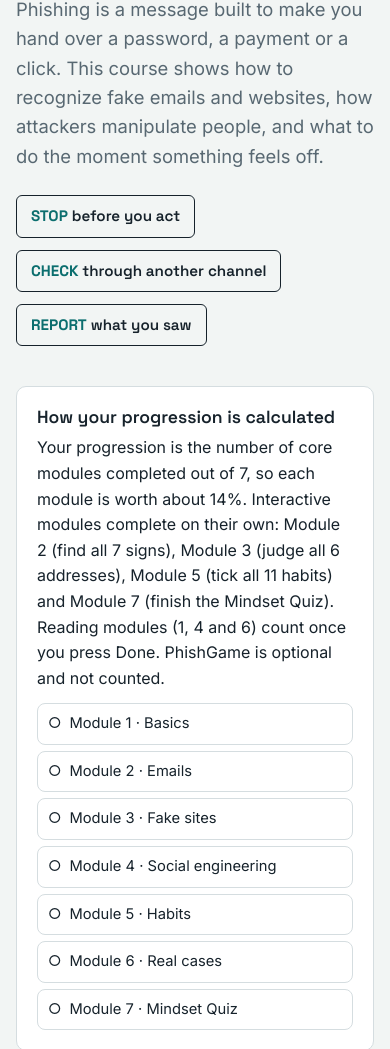
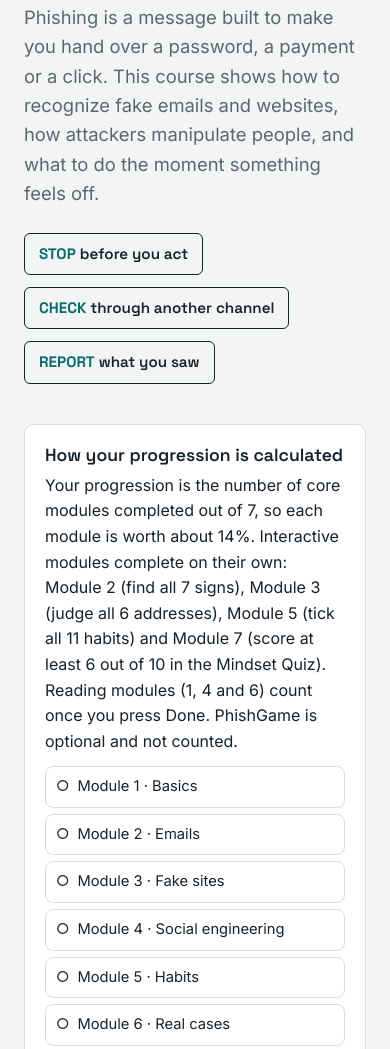
Before and after one commit to PROONGIT/CodeAlpha_Phishing-Awareness-and-IDS-Setup, a plain HTML site: page index.html in a window 390 px wide. Shown: the part 430-1479 px from the top of the page. Drawn offline with Linux system fonts and the light colour scheme.

Commit message:
Update Mindset Quiz instructions and styles

```diff
--- a/index.html
+++ b/index.html
@@ -1,4 +1,3 @@
-<!doctype html><html><head><meta charset=utf8><meta name=viewport content="width=device-width,initial-scale=1,viewport-fit=cover"><style>:root{color-scheme:light;box-sizing:border-box;padding-top:env(safe-area-inset-top,0px);padding-bottom:env(safe-area-inset-bottom,0px)}html{scroll-padding-top:env(safe-area-inset-top,0px)}body{margin:0;padding:0;font:14px -apple-system,BlinkMacSystemFont,sans-serif;background:#fff;color:#000}img{max-width:100%}[hidden]:not([hidden=until-found i]){display:none!important}</style></head><body>
 <title>Spot the Phish</title>
 <meta name="claude:viewport-fit-sides" content="cover">
 <link rel="stylesheet" href="https://fonts.googleapis.com/css2?family=Inter:wght@400;500;600&family=JetBrains+Mono:wght@400;500&family=Space+Grotesk:wght@500;600;700&display=swap">
@@ -76,6 +75,7 @@ section{padding:48px 0;border-top:1px solid var(--line);display:grid;gap:20px}
 .pill{display:inline-block;font-size:.72rem;font-weight:600;padding:2px 8px;border-radius:99px;background:var(--accent-soft);color:var(--accent);letter-spacing:.03em}
 .pill.bad{background:var(--bad-bg);color:var(--bad)}
 .note{background:var(--warn-bg);color:var(--warn);padding:12px 14px;border-radius:8px;font-size:.9rem}
+.okbox{background:var(--good-bg);color:var(--good);padding:12px 14px;border-radius:8px;font-size:.9rem}
 
 .mail{background:var(--surface);border:1px solid var(--line);border-radius:10px;overflow:hidden}
 .mail-h{padding:14px 18px;border-bottom:1px solid var(--line);display:grid;gap:4px;font-size:.9rem;background:var(--code)}
@@ -310,22 +310,22 @@ t_pre_h:"Pretexting",
 t_pre_p:"Many attacks start with a made-up scenario, the <i>pretext</i>: a new employee who 'lost access', an auditor who 'needs the figures', a supplier whose 'bank changed'. Attackers research names, titles and tools on LinkedIn, company sites and social media so the story sounds right. A detailed, plausible story is not proof of identity.",
 b_title:"Habits that keep you safe",b_intro:"Tick each habit once you have it or decide to adopt it today.",b_count:"{n} of {m} habits adopted",
 c_title:"Real-world cases",c_intro:"These incidents were widely reported. Details are summarized, and the pattern matters more than the numbers.",c_lesson:"Lesson:",
-q_title:"Mindset Quiz",q_intro:"Ten scenario questions, always the same and in the same order, so you can get familiar with them. You get the explanation after every answer.",
+q_title:"Mindset Quiz",q_intro:"Ten scenario questions, always the same and in the same order, so you can get familiar with them. You get the explanation after every answer. Score at least 6 out of 10 to validate this module.",
 q_qn:"Question {i} of {n}",q_score:"Score {s}",q_next:"Next question",q_see:"See results",q_ok:"Correct. ",q_no:"Not this one. ",
 q_res:"Result",q_v1:"Strong instincts. Keep applying the stop, check, report routine.",q_v2:"Solid base. Revisit the modules behind the questions you missed.",q_v3:"Worth another pass through modules 2 to 5, then retry.",
-q_rev:"Review",q_miss:"Missed",q_perfect:"You answered every question correctly.",q_retry:"Try again",q_more:"Want to go further? Try PhishGame below.",q_goto:"Go to PhishGame",
+q_rev:"Review",q_miss:"Missed",q_perfect:"You answered every question correctly.",q_pass:"Module validated. It now counts in your progression.",q_fail:"You need at least 6 out of 10 to validate this module and count it in your progression. Review the explanations, then try again.",q_retry:"Try again",q_more:"Want to go further? Try PhishGame below.",q_goto:"Go to PhishGame",
 mod8x:"",
 g_intro:"Go further with 50 extra questions. Each session deals a random set of 10 questions per round, in a new order. Score more than 50% (at least 6 out of 10) to unlock the next round. There are 5 rounds, and no question repeats within a session.",
 prog:"Your progression",prog_how:"How is it calculated?",
 pc_h:"How your progression is calculated",
-pc_p:"Your progression is the number of core modules completed out of 7, so each module is worth about 14%. Interactive modules complete on their own: Module 2 (find all 7 signs), Module 3 (judge all 6 addresses), Module 5 (tick all 11 habits) and Module 7 (finish the Mindset Quiz). Reading modules (1, 4 and 6) count once you press Done. PhishGame is optional and not counted.",
+pc_p:"Your progression is the number of core modules completed out of 7, so each module is worth about 14%. Interactive modules complete on their own: Module 2 (find all 7 signs), Module 3 (judge all 6 addresses), Module 5 (tick all 11 habits) and Module 7 (score at least 6 out of 10 in the Mindset Quiz). Reading modules (1, 4 and 6) count once you press Done. PhishGame is optional and not counted.",
 done_off:"Mark as done",done_on:"Done ✓",done_hint:"Finished reading? Press Done to count this module in your progression.",
 g_play:"Play Game",g_r1:"50 questions in the bank, 10 per round",g_r2:"5 rounds, from Round 1 to Round 5",g_r3:"More than 50% to unlock the next round",g_r4:"Options and questions are shuffled in every new session",
 g_round:"Round {r} of 5",g_q:"Question {i} of 10",g_rs:"Round score {s}",g_tot:"Total {t}",
 g_done:"Round {r} complete: {s} / 10",g_unlock:"You unlocked Round {n}.",g_start:"Start Round {n}",
 g_over:"Session over. You needed at least 6 out of 10 to continue. Total: {t} correct answers over {k} round(s). A new session deals a fresh random set.",
 g_new:"New session",g_win_h:"PhishGame complete",g_win:"You cleared all 5 rounds with {t} / 50 correct answers. You are ready to help others spot the phish.",g_again:"Play again",g_review:"Questions to review",
-foot:"Sample senders, banks and addresses in this course are fictional. If you think a message is phishing, report it to your IT or security team through their official channel, and report scams involving mobile money to your operator.\(C) AZIAGBGEDO KOKOU SODJINE, IT Security Engineer, CC BY-NC."
+foot:"Sample senders, banks and addresses in this course are fictional. If you think a message is phishing, report it to your IT or security team through their official channel, and report scams involving mobile money to your operator."
 },fr:{
 n_intro:"Les bases",n_email:"E-mails",n_sites:"Faux sites",n_tactics:"Ingénierie sociale",n_habits:"Habitudes",n_cases:"Cas réels",n_quiz:"Quiz Mindset",n_game:"PhishGame",
 h_label:"Formation de sensibilisation à la sécurité · environ 25 minutes",h_title:"Repérez l'hameçon avant qu'il ne vous attrape.",
@@ -356,21 +356,21 @@ t_pre_h:"Prétexte (pretexting)",
 t_pre_p:"Beaucoup d'attaques commencent par un scénario inventé, le <i>prétexte</i> : un nouvel employé qui a « perdu son accès », un auditeur qui « a besoin des chiffres », un fournisseur dont la « banque a changé ». Les attaquants se renseignent sur les noms, fonctions et outils via LinkedIn, les sites d'entreprise et les réseaux sociaux pour que l'histoire sonne juste. Une histoire détaillée et plausible n'est pas une preuve d'identité.",
 b_title:"Les habitudes qui vous protègent",b_intro:"Cochez chaque habitude lorsque vous l'avez ou décidez de l'adopter dès aujourd'hui.",b_count:"{n} habitudes sur {m} adoptées",
 c_title:"Cas réels",c_intro:"Ces incidents ont été largement relayés. Les faits sont résumés : le schéma compte plus que les chiffres.",c_lesson:"Leçon :",
-q_title:"Quiz Mindset",q_intro:"Dix questions de mise en situation, toujours les mêmes et dans le même ordre, pour vous permettre de vous familiariser. Une explication suit chaque réponse.",
+q_title:"Quiz Mindset",q_intro:"Dix questions de mise en situation, toujours les mêmes et dans le même ordre, pour vous permettre de vous familiariser. Une explication suit chaque réponse. Obtenez au moins 6 sur 10 pour valider ce module.",
 q_qn:"Question {i} sur {n}",q_score:"Score {s}",q_next:"Question suivante",q_see:"Voir les résultats",q_ok:"Exact. ",q_no:"Pas celle-ci. ",
 q_res:"Résultat",q_v1:"Excellents réflexes. Continuez d'appliquer la routine stop, vérifier, signaler.",q_v2:"Bonne base. Revoyez les modules liés aux questions manquées.",q_v3:"Reprenez les modules 2 à 5, puis réessayez.",
-q_rev:"À revoir",q_miss:"Manquée",q_perfect:"Vous avez répondu juste à toutes les questions.",q_retry:"Réessayer",q_more:"Envie d'aller plus loin ? Essayez PhishGame ci-dessous.",q_goto:"Aller à PhishGame",
+q_rev:"À revoir",q_miss:"Manquée",q_perfect:"Vous avez répondu juste à toutes les questions.",q_pass:"Module validé. Il compte désormais dans votre progression.",q_fail:"Il faut au moins 6 sur 10 pour valider ce module et le compter dans votre progression. Relisez les explications, puis réessayez.",q_retry:"Réessayer",q_more:"Envie d'aller plus loin ? Essayez PhishGame ci-dessous.",q_goto:"Aller à PhishGame",
 g_intro:"Allez plus loin avec 50 questions supplémentaires. Chaque session distribue au hasard 10 questions par manche, dans un nouvel ordre. Obtenez plus de 50 % (au moins 6 sur 10) pour débloquer la manche suivante. Il y a 5 manches, et aucune question ne se répète au cours d'une session.",
 prog:"Votre progression",prog_how:"Comment est-elle calculée ?",
 pc_h:"Comment votre progression est calculée",
-pc_p:"Votre progression correspond au nombre de modules essentiels terminés sur 7, soit environ 14 % par module. Les modules interactifs se valident d'eux-mêmes : Module 2 (trouver les 7 signes), Module 3 (juger les 6 adresses), Module 5 (cocher les 11 habitudes) et Module 7 (terminer le Quiz Mindset). Les modules de lecture (1, 4 et 6) comptent dès que vous appuyez sur Terminé. PhishGame est facultatif et n'est pas compté.",
+pc_p:"Votre progression correspond au nombre de modules essentiels terminés sur 7, soit environ 14 % par module. Les modules interactifs se valident d'eux-mêmes : Module 2 (trouver les 7 signes), Module 3 (juger les 6 adresses), Module 5 (cocher les 11 habitudes) et Module 7 (obtenir au moins 6 sur 10 au Quiz Mindset). Les modules de lecture (1, 4 et 6) comptent dès que vous appuyez sur Terminé. PhishGame est facultatif et n'est pas compté.",
 done_off:"Marquer comme terminé",done_on:"Terminé ✓",done_hint:"Lecture finie ? Appuyez sur Terminé pour compter ce module dans votre progression.",
 g_play:"Jouer",g_r1:"50 questions en réserve, 10 par manche",g_r2:"5 manches, de la manche 1 à la manche 5",g_r3:"Plus de 50 % pour débloquer la manche suivante",g_r4:"Questions et réponses sont mélangées à chaque nouvelle session",
 g_round:"Manche {r} sur 5",g_q:"Question {i} sur 10",g_rs:"Score de la manche {s}",g_tot:"Total {t}",
 g_done:"Manche {r} terminée : {s} / 10",g_unlock:"Vous avez débloqué la manche {n}.",g_start:"Lancer la manche {n}",
 g_over:"Fin de session. Il fallait au moins 6 sur 10 pour continuer. Total : {t} bonnes réponses sur {k} manche(s). Une nouvelle session distribue de nouvelles questions au hasard.",
 g_new:"Nouvelle session",g_win_h:"PhishGame terminé",g_win:"Vous avez réussi les 5 manches avec {t} / 50 bonnes réponses. Vous êtes prêt à aider les autres à repérer l'hameçon.",g_again:"Rejouer",g_review:"Questions à revoir",
-foot:"Les expéditeurs, banques et adresses cités dans cette formation sont fictifs. Si vous pensez qu'un message est du phishing, signalez-le à votre équipe informatique ou sécurité par son canal officiel, et signalez à votre opérateur les arnaques liées au mobile money.\(C) AZIAGBEDO KOKOU SODJINE, Ingénieur en Sécurité informatique, CC BY-NC."
+foot:"Les expéditeurs, banques et adresses cités dans cette formation sont fictifs. Si vous pensez qu'un message est du phishing, signalez-le à votre équipe informatique ou sécurité par son canal officiel, et signalez à votre opérateur les arnaques liées au mobile money."
 }};
 function tr(k){return T[L][k]}
 function applyStatic(){
@@ -537,6 +537,7 @@ Q("A friend's message with a link feels out of character. What is a good habit?"
 var done={intro:false,email:false,sites:false,tactics:false,habits:false,cases:false,quiz:false};
 var MODS=[["intro","mod1","n_intro","#intro"],["email","mod2","n_email","#email"],["sites","mod3","n_sites","#sites"],["tactics","mod4","n_tactics","#tactics"],["habits","mod5","n_habits","#habits"],["cases","mod6","n_cases","#cases"],["quiz","mod7","n_quiz","#quiz"]];
 var found={},urlAns={},ticked={};
+var PASS_MARK=6; /* minimum Mindset Quiz score (out of 10) that validates module 7 */
 var mq={order:[],perms:[],qi:0,score:0,miss:[],picked:null};
 var pg={phase:"idle",pool:[],round:1,ids:[],perms:{},qi:0,score:0,total:0,miss:[],picked:null,rounds:0};
 
@@ -628,13 +629,13 @@ function startMQ(){
 function renderMQ(){
   var box=$("#quizbox"),i=ix(),n=MQ.length;
   if(mq.qi>=n){
-    var v=mq.score>=8?tr("q_v1"):mq.score>=5?tr("q_v2"):tr("q_v3");
-    box.innerHTML='<div class="score"><span class="label">'+esc(tr("q_res"))+'</span><span class="big">'+mq.score+' / '+n+'</span><p>'+esc(v)+'</p>'+
+    var passed=mq.score>=PASS_MARK;var v=mq.score>=8?tr("q_v1"):passed?tr("q_v2"):tr("q_v3");
+    box.innerHTML='<div class="score"><span class="label">'+esc(tr("q_res"))+'</span><span class="big">'+mq.score+' / '+n+'</span><p>'+esc(v)+'</p><p class="'+(passed?"okbox":"note")+'">'+esc(passed?tr("q_pass"):tr("q_fail"))+'</p>'+
       (mq.miss.length?'<h3>'+esc(tr("q_rev"))+'</h3><ul class="review">'+mq.miss.map(function(k){return '<li><span class="pill bad">'+esc(tr("q_miss"))+'</span><span>'+esc(MQ[k].e[i])+'</span></li>'}).join("")+'</ul>':'<p>'+esc(tr("q_perfect"))+'</p>')+
       '<p style="color:var(--muted)">'+esc(tr("q_more"))+'</p><div class="tools"><button class="btn primary" id="toGame">'+esc(tr("q_goto"))+'</button><button class="btn alt" id="retry">'+esc(tr("q_retry"))+'</button></div></div>';
     $("#retry").addEventListener("click",startMQ);
     $("#toGame").addEventListener("click",function(){$("#phishgame").scrollIntoView({behavior:"smooth",block:"start"})});
-    if(!done.quiz){done.quiz=true;progress()}
+    if(passed&&!done.quiz){done.quiz=true;progress()}
     return;
   }
   var q=MQ[mq.qi],perm=mq.perms[mq.qi];
@@ -738,5 +739,3 @@ mq.perms=MQ.map(function(){return [0,1,2,3]});
 setLang(L);progress();
 })();
 </script>
-
-</body></html>
```
